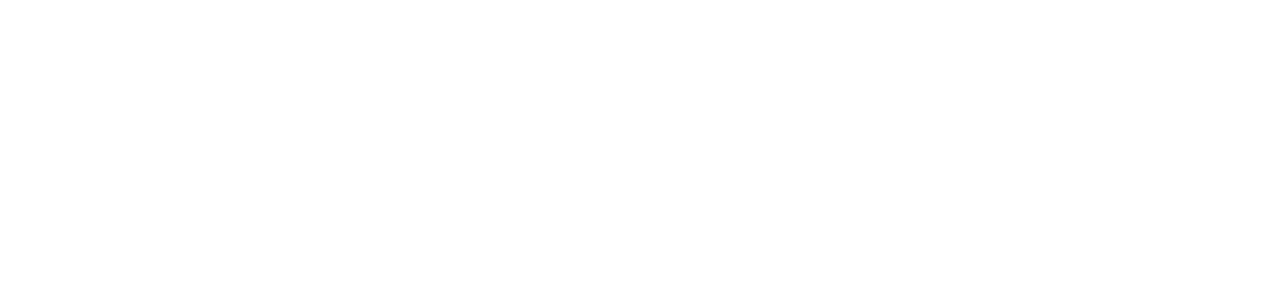
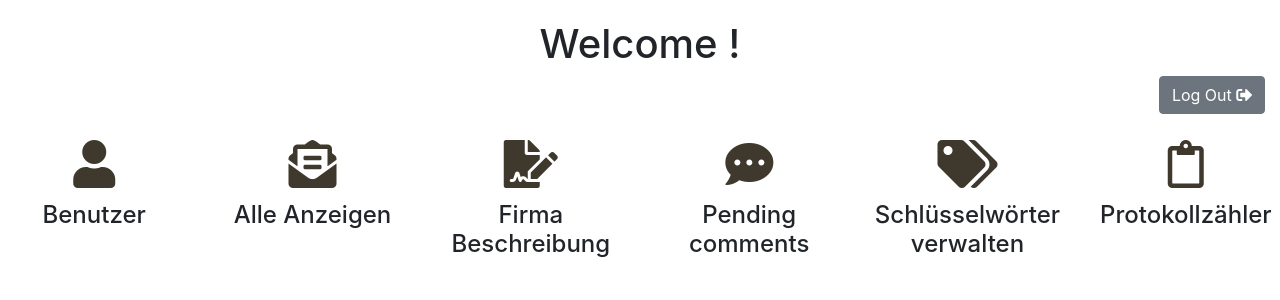
Before and after one commit to nikoladjekic/AnzeigeApp, an Angular app in the folder front/: page /admin in a window 1280 px wide. Before the commit this address led to /. Shown: the top 300 px of the page. Built offline with nearby package versions, Linux system fonts and the light colour scheme.

Commit message:
add admin page and login page content

```diff
--- a/front/src/app/admin-page/admin-page.component.css
+++ b/front/src/app/admin-page/admin-page.component.css
@@ -0,0 +1,28 @@
+h1 {
+  margin-top: 20px;
+}
+
+a {
+  text-decoration: none;
+  font-size: 3em;
+  color: rgb(63, 56, 44);
+}
+
+a:hover {
+  color: rgba(126, 110, 84, 0.849);
+  transition-duration: .2s;
+}
+
+.logoutButton {
+  font-size: 1em;
+  color: white;
+}
+
+.row {
+  clear: both;
+}
+
+.fl2 {
+  float: right;
+  margin: 0 15px 15px 0;
+}
--- a/front/src/app/admin-page/admin-page.component.html
+++ b/front/src/app/admin-page/admin-page.component.html
@@ -1 +1,43 @@
-<p>admin-page works!</p>
+<div class="header">
+  <h1 class="text-center">Welcome !</h1>
+  <button block="true" class=" btn btn-secondary logoutButton fl2" (click)="logout()">
+    Log Out <i class="fas fa-sign-out-alt"></i>
+  </button>
+</div>
+
+<div class="row">
+
+  <div class="col-md-2 text-center">
+    <a routerLink="listUsers" routerLinkActive="active"><i class="fas fa-user"></i></a>
+    <h4>Benutzer</h4>
+  </div>
+
+  <div class="col-md-2 text-center">
+    <a routerLink="listBlogs" routerLinkActive="active"><i class="fas fa-envelope-open-text"></i></a>
+    <h4>Alle Anzeigen</h4>
+  </div>
+
+  <div class="col-md-2 text-center">
+    <a routerLink="createDomen" routerLinkActive="active"><i class="fas fa-file-signature"></i></a>
+    <h4>Firma Beschreibung</h4>
+  </div>
+
+  <div class="col-md-2 text-center">
+    <a routerLink="approveComments" routerLinkActive="active"><i class="fas fa-comment-dots"></i></a>
+    <h4>Pending comments</h4>
+  </div>
+
+  <div class="col-md-2 text-center">
+    <a routerLink="menageKeywordsAndTags" routerLinkActive="active"><i class="fas fa-tags"></i></a>
+    <h4>Schlüsselwörter verwalten</h4>
+  </div>
+
+  <div class="col-md-2 text-center">
+    <a routerLink="adminLogCounter" routerLinkActive="active"><i class="far fa-clipboard"></i></a>
+    <h4>Protokollzähler</h4>
+  </div>
+
+</div>
+
+
+<router-outlet></router-outlet>
--- a/front/src/app/app.component.ts
+++ b/front/src/app/app.component.ts
@@ -1,7 +1,5 @@
 import { Component } from "@angular/core";
 import { Router } from "@angular/router";
-
-import { AuthService } from "../services/auth.service";
 
 @Component({
   selector: "app-root",
@@ -9,9 +7,7 @@ import { AuthService } from "../services/auth.service";
   styleUrls: ["./app.component.css"]
 })
 export class AppComponent {
-  constructor(private _authService: AuthService, private _router: Router) {}
+  constructor(private _router: Router) {}
 
-  ngOnInit() {
-    this._authService.logoutUser();
-  }
+  ngOnInit() {}
 }
--- a/front/src/app/login-page/login-page.component.css
+++ b/front/src/app/login-page/login-page.component.css
@@ -0,0 +1,9 @@
+form {
+  width: 60%;
+  margin: 0 auto;
+  margin-top: 5em;
+}
+
+.error {
+  color: #f00;
+}
--- a/front/src/app/login-page/login-page.component.html
+++ b/front/src/app/login-page/login-page.component.html
@@ -1 +1,46 @@
-<p>login-page works!</p>
+<div class="row pt-5">
+
+  <div class="col-md-7 mx-auto">
+    <div class="card rounded-5">
+
+      <div class="card-header">
+        <h3 class="mb-0">Login</h3>
+      </div>
+
+      <div class="card-body">
+        <form class="form" #loginForm="ngForm">
+
+          <div class="form-group">
+            <label for="">Email</label>
+            <input [(ngModel)]="loginUserData.email" name="email" #email="ngModel" type="email"
+              pattern="^[\w.-]{2,}@\w{2,}\..{2,3}(.{2,3})?$" class="form-control rounded-5"
+              [class.is-invalid]="email.invalid && email.touched" placeholder="example@abc.com" required>
+            <div *ngIf="email.errors && (email.invalid && email.touched)">
+              <small class="text-danger" *ngIf="email.errors.required">Email field is required</small>
+              <small class="text-danger" *ngIf="email.errors.pattern">Please fill in a valid email address</small>
+            </div>
+          </div>
+
+          <div class="form-group">
+            <label for="">Password</label>
+            <input [(ngModel)]="loginUserData.password" name="password" #pass="ngModel" type="password"
+              pattern="^\w{5,}$" class="form-control rounded-5" [class.is-invalid]="pass.invalid && pass.touched"
+              required>
+            <div *ngIf="pass.errors && (pass.invalid && pass.touched)">
+              <small class="text-danger" *ngIf="pass.errors.required">Password is required</small>
+              <small class="text-danger" *ngIf="pass.errors.pattern">Password must be at least 5 characters long</small>
+            </div>
+          </div>
+
+          <button [disabled]="loginForm.form.invalid" (click)="loginUser()" class="btn btn-outline-info float-right"
+            type="submit">Login</button>
+          <small *ngIf="wrongEmail" class="text-danger">Email not found</small>
+          <small *ngIf="!wrongEmail && wrongPass" class="text-danger">Wrong password</small>
+
+        </form>
+      </div>
+
+    </div>
+  </div>
+
+</div>
--- a/front/src/app/login-page/login-page.component.ts
+++ b/front/src/app/login-page/login-page.component.ts
@@ -1,15 +1,37 @@
-import { Component, OnInit } from '@angular/core';
+import { Component, OnInit } from "@angular/core";
+import { Router } from "@angular/router";
+import { HttpErrorResponse } from "@angular/common/http";
+
+import { AuthService } from "src/services/auth.service";
 
 @Component({
-  selector: 'app-login-page',
-  templateUrl: './login-page.component.html',
-  styleUrls: ['./login-page.component.css']
+  selector: "app-login-page",
+  templateUrl: "./login-page.component.html",
+  styleUrls: ["./login-page.component.css"]
 })
 export class LoginPageComponent implements OnInit {
+  loginUserData = {};
+  wrongEmail: boolean = false;
+  wrongPass: boolean = false;
 
-  constructor() { }
+  constructor(private _auth: AuthService, private _router: Router) {}
 
-  ngOnInit() {
+  ngOnInit() {}
+
+  loginUser() {
+    this._auth.loginUser(this.loginUserData).subscribe(
+      res => {
+        localStorage.setItem("token", res.token);
+        this._router.navigate(["/special"]);
+      },
+      err => {
+        if (err instanceof HttpErrorResponse) {
+          if (err.status === 401) {
+            if (err.error === "Invalid email") return (this.wrongEmail = true);
+            else return (this.wrongEmail = false), (this.wrongPass = true);
+          }
+        }
+      }
+    );
   }
-
 }
--- a/front/src/guards/auth.guard.ts
+++ b/front/src/guards/auth.guard.ts
@@ -11,8 +11,9 @@ export class AuthGuard implements CanActivate {
   canActivate(): boolean {
     if (this._authService.loggedIn()) return true;
     else {
-      this._router.navigate(["/login"]);
-      return false;
+      // this._router.navigate(["/login"]);
+      // return false;
+      return true;
     }
   }
 }
--- a/front/src/services/auth.service.ts
+++ b/front/src/services/auth.service.ts
@@ -6,8 +6,8 @@ import { Router } from "@angular/router";
   providedIn: "root"
 })
 export class AuthService {
-  private _registerUrl = "http://localhost:3000/api/register";
-  private _loginUrl = "http://localhost:3000/api/login";
+  private _registerUrl = "http://localhost:3030/api/register";
+  private _loginUrl = "http://localhost:3030/api/login";
 
   constructor(private http: HttpClient, private _router: Router) {}
 
```
Also changed, not shown: 2 other files (tests, documents, lock files or other folders).
